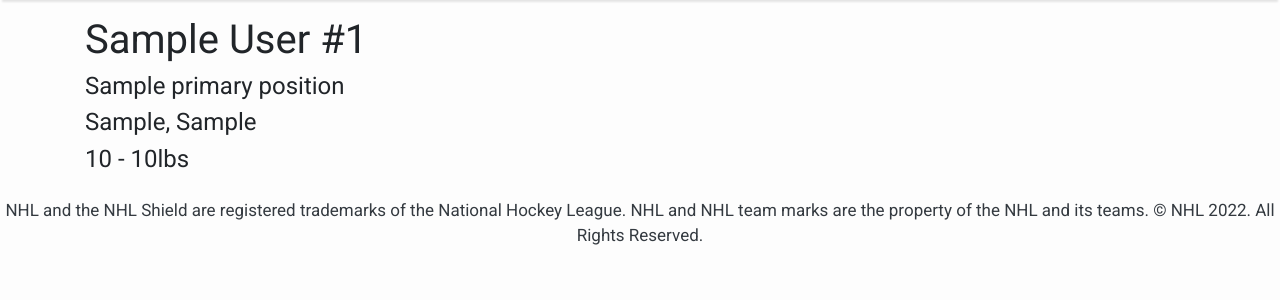
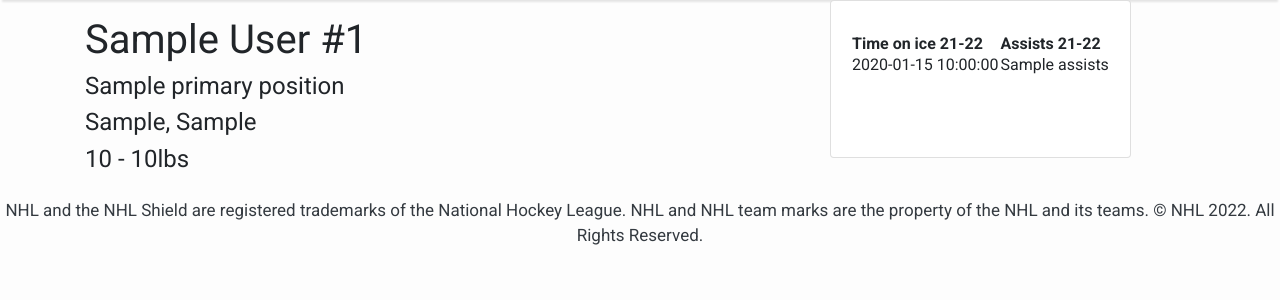
Before and after one commit to leoflewis/mn-wild-tracking, a Python web app: template wildstats/dataservice/templates/player.html in a window 1280 px wide. Shown: the part 58-358 px from the top of the page. Run offline with Jinja, Linux system fonts and the light colour scheme; the template is opened without the code that fills it: most values are stand-ins (such as "Sample title", 1, 10 or a date in 2020); some libraries are stand-ins or nearby versions.

Commit message:
added structure to player template

```diff
--- a/wildstats/dataservice/models.py
+++ b/wildstats/dataservice/models.py
@@ -17,7 +17,7 @@ class Player(models.Model):
         return response.json()
 
     def get_player_stats(self, id):
-        response = requests.get("https://statsapi.web.nhl.com/api/v1/people/8471214/stats?stats=statsSingleSeason")
+        response = requests.get("https://statsapi.web.nhl.com/api/v1/people/{}/stats?stats=statsSingleSeason".format(id))
         return response.json()
 
 class Schedule(models.Model):
--- a/wildstats/dataservice/templates/player.html
+++ b/wildstats/dataservice/templates/player.html
@@ -11,7 +11,27 @@
                 <h4>{{person.height}} - {{person.weight}}lbs</h5>
             {% endfor %}
         </div>
-
+        <div class="card mb-4">
+            <div class="card-body">
+                <h2 class="card-title text-center"></h2>
+                <div>
+                    <table>
+                        <tr>
+                            <th>Time on ice 21-22</th>
+                            <th>Assists 21-22</th>
+                        </tr>
+                        <tr>
+                            {% for stat in stats %}
+                                {% for x in stat.splits %}
+                                    <td>{{x.stat.timeOnIce}}</td>
+                                    <td>{{x.stat.assists}}</td>
+                                {%endfor%}
+                            {%endfor%}
+                        </tr>
+                    </table>
+                </div>
+            </div>
+        </div>
     </div>
 </div>
 {%endblock%}
--- a/wildstats/dataservice/views.py
+++ b/wildstats/dataservice/views.py
@@ -23,7 +23,7 @@ def roster(request):
 def player(request, player_id):
     player = Player().get_player(player_id)
     stats = Player().get_player_stats(player_id)
-    context ={"player": player, "stats": stats}
+    context ={"player": player, "stats": stats['stats']}
     return render(request, "../templates/player.html", context)
 
 def schedule(request):
```
